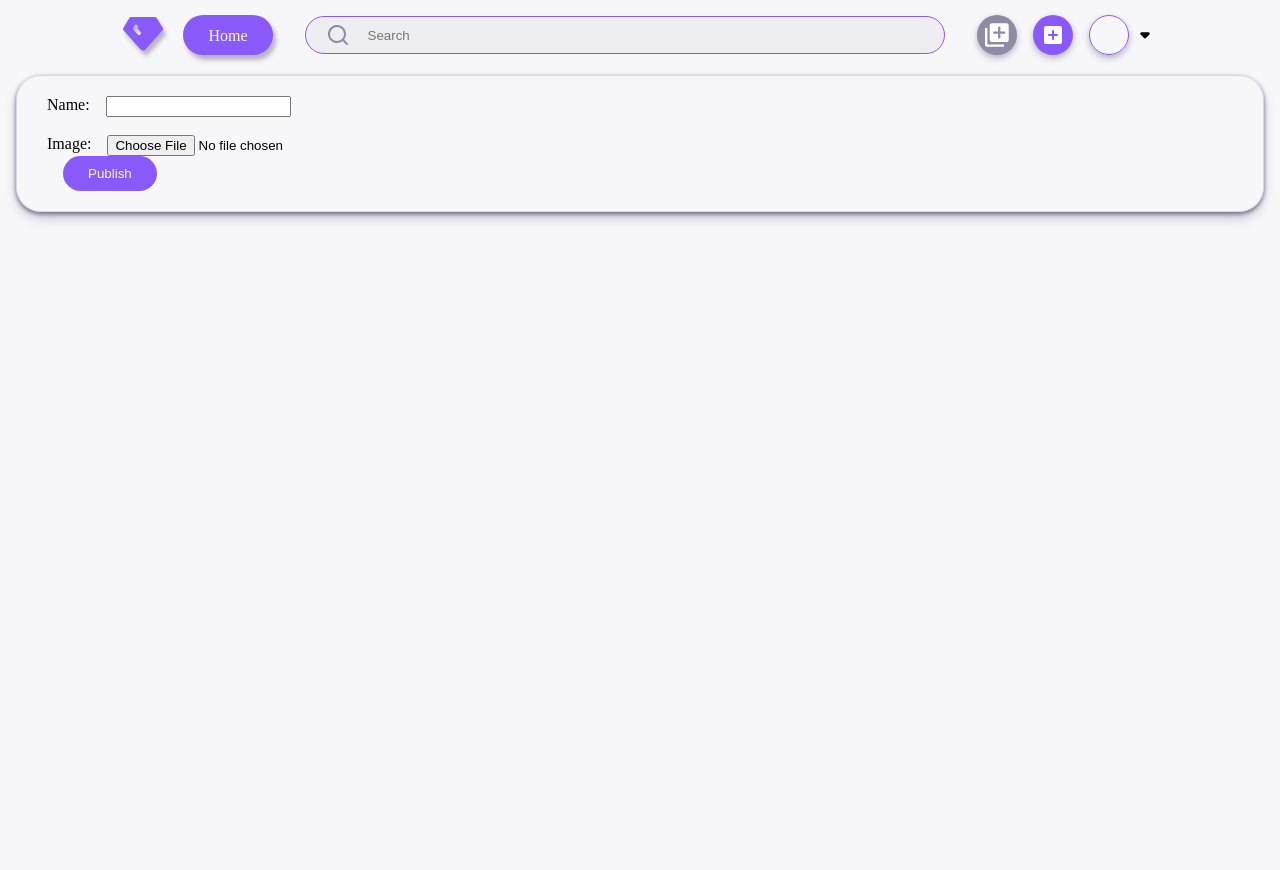
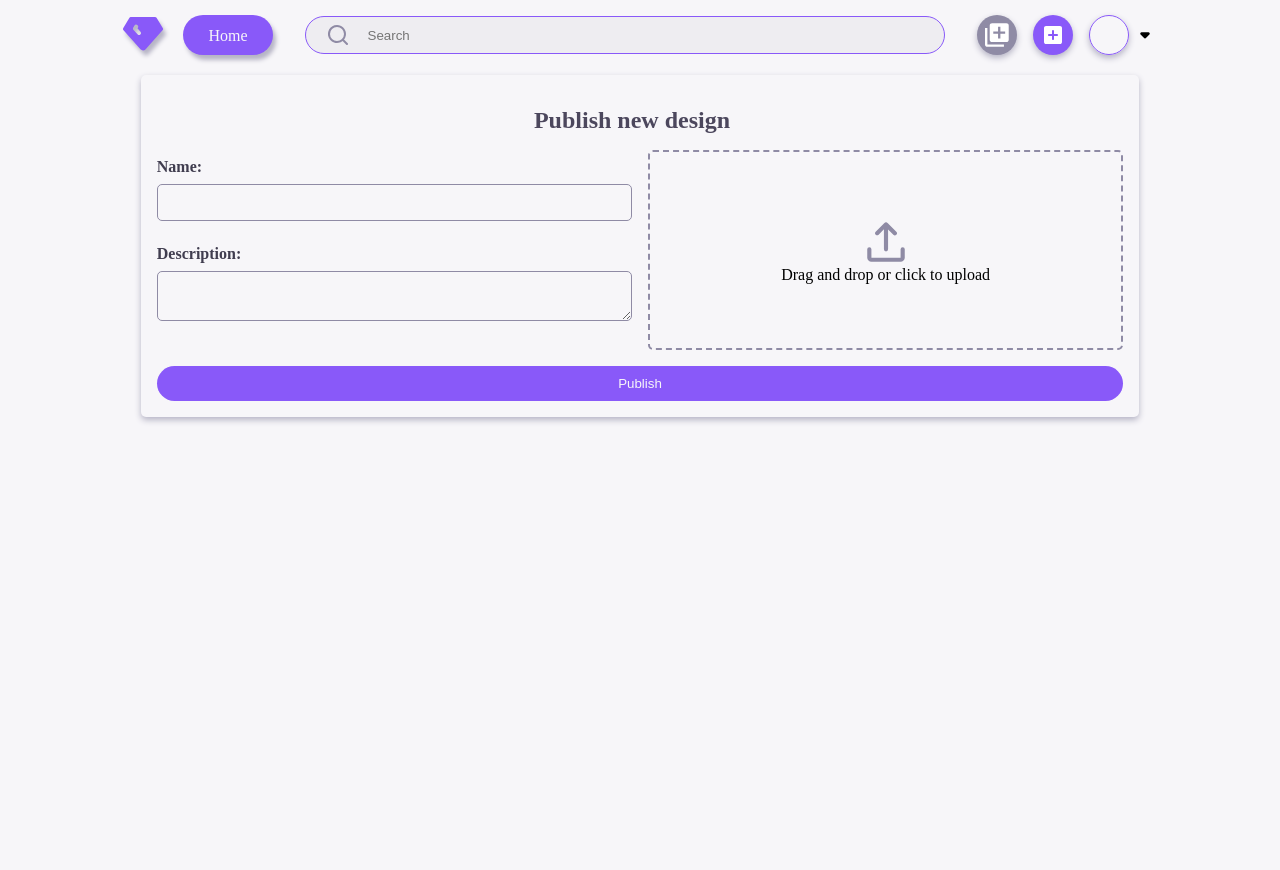
Before and after one commit to maikcodes/getfashionable, a Django app: page /getfashionable/designs/ in a window 1280 px wide. After the commit the page ends 423 px from the top, so only its background shows below. Run offline with Django 4.2, Linux system fonts and the light colour scheme; the visitor is signed in with stand-in values (Sample User, id 1).

Commit message:
Restyle create disign page.

```diff
--- a/GetFashionable/forms/Design/CreateDesignForm.py
+++ b/GetFashionable/forms/Design/CreateDesignForm.py
@@ -7,4 +7,4 @@ class CreateDesignForm(forms.ModelForm):
 
     class Meta:
         model = Design
-        fields = ['name', 'image']
+        fields = ['name', 'description', 'image']
--- a/GetFashionable/static/getfashionable/css/buttons.css
+++ b/GetFashionable/static/getfashionable/css/buttons.css
@@ -106,6 +106,10 @@
   background-color: var(--purple-heart-500);
 }
 
+.button-primary--full {
+  width: 100%;
+}
+
 .button-primary:hover {
   background-color: var(--amethyst-500);
 }
--- a/GetFashionable/static/getfashionable/css/forms.css
+++ b/GetFashionable/static/getfashionable/css/forms.css
@@ -1,3 +1,26 @@
+.form-container {
+  display: flex;
+  flex-direction: column;
+  justify-content: center;
+  align-items: center;
+  width: 100%;
+  background-color: var(--ship-gray-50);
+}
+
+.form__content {
+  width: 100%;
+  padding: 1rem;
+  border-radius: 5px;
+  box-shadow: 0 3px 6px var(--ship-gray-300);
+}
+
+.form__title {
+  font-size: 1.5rem;
+  margin: 1rem;
+  color: var(--ship-gray-700);
+  font-weight: bold;
+}
+
 .form__label {
   padding: 0.5rem 0px 0.5rem 0px;
   color: var(--ship-gray-800);
@@ -11,13 +34,28 @@
 .form__input-text > input {
   width: 100%;
   padding: 10px 15px;
-  border-radius: 25px;
+  border-radius: 5px;
   background-color: var(--ship-gray-50);
   color: var(--ship-gray-800);
   border: 1px solid var(--ship-gray-400);
 }
 
-.form__input-text > input:focus {
+.form__input-text > textarea {
+  width: 100%;
+  height: 50px;
+  min-height: 50px;
+  max-height: 100px;
+  min-width: 100%;
+  overflow: auto;
+  padding: 10px 15px;
+  border-radius: 5px;
+  background-color: var(--ship-gray-50);
+  color: var(--ship-gray-800);
+  border: 1px solid var(--ship-gray-400);
+}
+
+.form__input-text > input:focus,
+.form__input-text > textarea:focus {
   border: 1px solid var(--purple-heart-500);
   outline: 1px solid var(--shamrock-400);
 }
@@ -31,7 +69,7 @@
 
 .form__input-image {
   position: relative;
-  width: 200px;
+  width: 100%;
   height: 200px;
   border: 2px dashed var(--ship-gray-400);
   border-radius: 5px;
@@ -60,3 +98,10 @@
   width: 50px;
   height: 50px;
 }
+
+@media screen and (min-width: 768px) {
+  .form__content {
+    width: 80%;
+    /* box-shadow: 0 3px 6px var(--ship-gray-300); */
+  }
+}
--- a/GetFashionable/static/getfashionable/css/layouts.css
+++ b/GetFashionable/static/getfashionable/css/layouts.css
@@ -48,6 +48,12 @@
   gap: 1rem;
 }
 
+.row::after {
+  content: "";
+  clear: both;
+  display: table;
+}
+
 .row--center-vertically {
   align-items: center;
 }
@@ -82,31 +88,81 @@
 .main-content {
   margin-inline: auto;
   width: auto;
-  height: 100vh;
+  min-height: 100vh;
   max-width: 1366px;
-  padding-top: 5px;
   padding-inline: 1rem;
 }
 
 .main-content--full {
-  padding: 0px  ;
+  padding: 0px;
 }
 
 .main-content--with-header {
-  margin-top: 50px;
+  padding-top: 55px;
+}
+
+[class*="cols-"] {
+  width: 100%;
+  float: left;
+}
+
+.rows-cols {
+  display: flex;
+  flex-direction: column;
+  gap: 1rem;
 }
 
 /* Medium layout */
 @media only screen and (min-width: 768px) {
+  .rows-cols {
+    flex-direction: row;
+  }
+  .cols-1 {
+    width: 8.33%;
+  }
+  .cols-2 {
+    width: 16.66%;
+  }
+  .cols-3 {
+    width: 25%;
+  }
+  .cols-4 {
+    width: 33.33%;
+  }
+  .cols-5 {
+    width: 41.66%;
+  }
+  .cols-6 {
+    width: 50%;
+  }
+  .cols-7 {
+    width: 58.33%;
+  }
+  .cols-8 {
+    width: 66.66%;
+  }
+  .cols-9 {
+    width: 75%;
+  }
+  .cols-10 {
+    width: 83.33%;
+  }
+  .cols-11 {
+    width: 91.66%;
+  }
+  .cols-12 {
+    width: 100%;
+  }
+
   .main-content--with-header {
-    margin-top: 60px;
+    padding-top: 65px;
   }
 }
 
 /* Large layout */
 @media only screen and (min-width: 1024px) {
   .main-content--with-header {
-    margin-top: 70px;
+    padding-top: 75px;
   }
 }
 
@@ -150,3 +206,24 @@
   color: var(--ship-gray-500);
   text-decoration: none;
 }
+
+.background {
+  position: fixed;
+  top: 0;
+  right: 0;
+  bottom: 0;
+  left: 0;
+  z-index: -1;
+}
+
+.background-color-gradient {
+  width: 100%;
+  height: 100%;
+  background: rgb(165, 137, 252);
+  background: radial-gradient(
+    circle,
+    rgba(165, 137, 252, 1) 3%,
+    rgba(75, 27, 151, 1) 66%,
+    rgba(45, 14, 103, 1) 87%
+  );
+}
--- a/GetFashionable/templates/getfashionable/layouts/base.html
+++ b/GetFashionable/templates/getfashionable/layouts/base.html
@@ -31,7 +31,7 @@
     {% include "getfashionable/layouts/navbar/index.html" %}
     {% endif %}
 
-    <main class="{% if show_header %} main-content main-content--with-header {% else %} main-content main-content--full {% endif %}">
+    <main class="{% if show_header %} main-content main-content--with-header {% else %} main-content main-content--full background-color-gradient {% endif %}">
         {% block content %} {% endblock %}
     </main>
     {% block specific_script %} {% endblock %}
--- a/GetFashionable/templates/getfashionable/pages/auth/login.html
+++ b/GetFashionable/templates/getfashionable/pages/auth/login.html
@@ -15,11 +15,6 @@ Login
 {% block content %}
 
 <div class="auth-content">
-
-    <div>
-
-    </div>
-
     <div class="auth-content__form col col--center-horizontally">
         <form method="post" class="col">
             {% csrf_token %}
--- a/GetFashionable/templates/getfashionable/pages/auth/signup.html
+++ b/GetFashionable/templates/getfashionable/pages/auth/signup.html
@@ -13,7 +13,6 @@ Signup
 
 
 {% block content %}
-
 <div class="auth-content">
   <div class="auth-content__form col col--center-horizontally">
     <form method="post" class="col" enctype="multipart/form-data">
--- a/GetFashionable/templates/getfashionable/pages/design/create.html
+++ b/GetFashionable/templates/getfashionable/pages/design/create.html
@@ -6,79 +6,58 @@
 Publish design
 {% endblock %}
 
-
 {% block content %}
 
 {% if user.is_authenticated %}
-
-<div class="horizontal-center">
-    <div class="border-container">
-
-        <form method="post" enctype="multipart/form-data">
+<div class="form-container">
+    <div class="form__content">
+        <div class="row row--center-horizontally">
+            <h1 class="form__title">Publish new design</h1>
+        </div>
+        <form method="post" enctype="multipart/form-data" class="col">
 
             {% csrf_token %}
 
-            {% for field in form %}
+            <div class="rows-cols">
+                <div class="cols-6">
+                    {% for field in form %}
+                    {% if field.name != 'image' %}
+                    <div>
+                        <div class="form__label">
+                            {{ field.label_tag }}
+                        </div>
 
-            {% if not forloop.last %}
+                        <div class="form__input-text">
+                            {{ field }}
+                        </div>
 
-
-            <div class="row">
-
-                <div class="form-label">
-                    {{ field.label_tag }}
+                        <ul>
+                            {% for error in field.errors %}
+                            <li class="form__errors">{{ error }}</li>
+                            {% endfor %}
+                        </ul>
+                    </div>
+                    {% endif %}
+                    {% endfor %}
                 </div>
 
-                <div class="form-input-text">
-                    {{ field }}
-                </div>
-
-                {% for error in field.errors %}
-                <p class="form-errors">{{ error }}</p>
-                {% endfor %}
-
-            </div>
-
-            {% endif %}
-
-            {% if forloop.last %}
-
-            <br />
-            <div class="row">
-                <div class="col-4">
-                    <div class="form-label">
-                        {{ form.image.label_tag }}
+                <div class="cols-6">
+                    <div class="form__input-image">
+                        <label for="id_image" class="form__input-image-label">
+                            <img src="{% static 'getfashionable/icons/upload_file.svg' %}" alt="Upload icon"
+                                class="form__input-image-icon">
+                            <span>Drag and drop or click to upload</span>
+                        </label>
+                        <input type="file" name="image" id="id_image" accept="image/*">
                     </div>
-                </div>
-
-                <div class="col-8">
-                    <div>
-                        {{ form.image }}
-                    </div>
-
-                    {% for error in field.errors %}
-                    <p class="form-errors">{{ error }}</p>
-                    {% endfor %}
                 </div>
             </div>
 
-            {% endif %}
-
-            {% endfor %}
-
-
-            <div class="row">
-                <br />
-                <div class="content-centered">
-                    <button class="button-primary" type="submit">Publish</button>
-                </div>
+            <div class="cols-12">
+                <button class="button-primary button-primary--full" type="submit">Publish</button>
             </div>
-
         </form>
-
     </div>
 </div>
-
 {% endif %}
-
 {% endblock %}
```
Also changed, not shown: GetFashionable/static/getfashionable/css/auth.css (+0 -7 lines).
